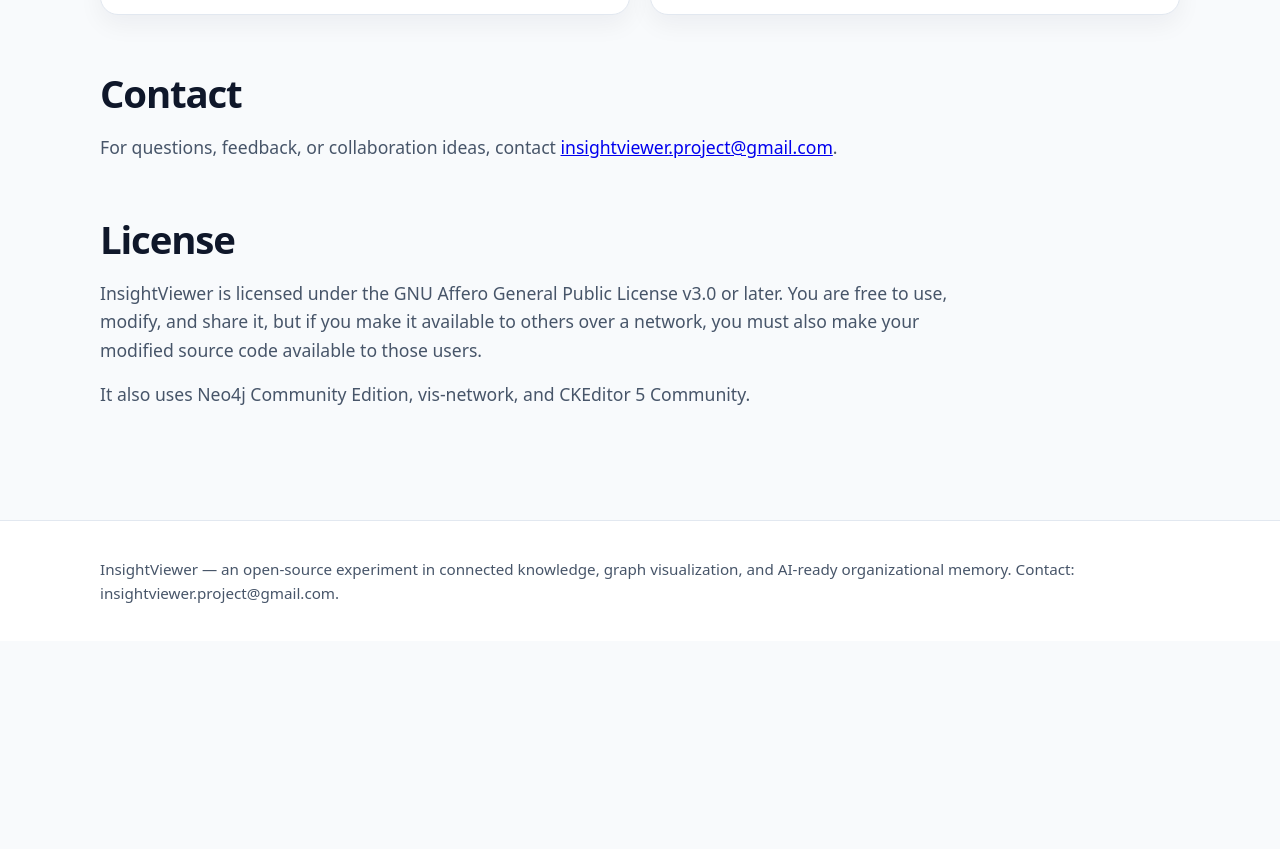
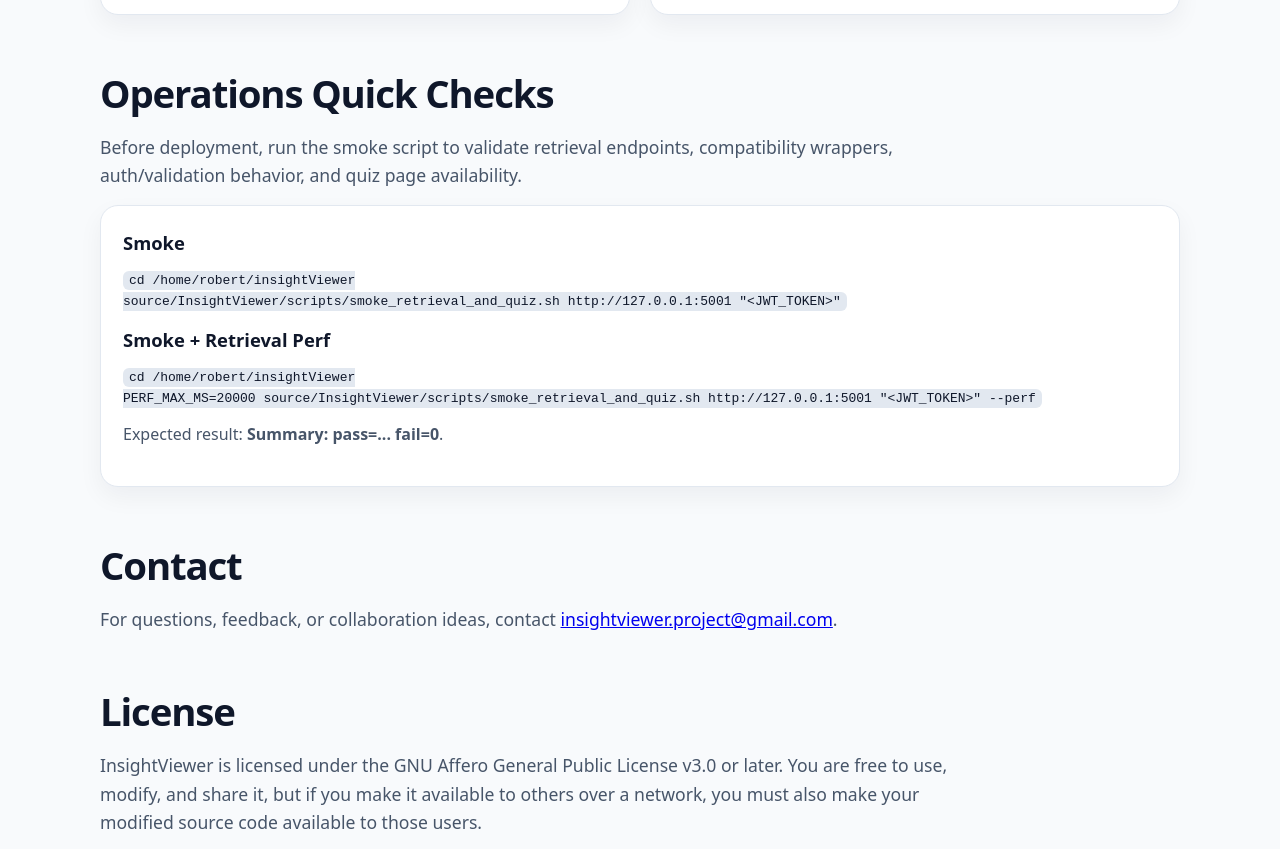
Before and after one commit to rcm72/insightviewer, a website: page source/InsightViewer/docs/index.html in a window 1280 px wide. Shown: the part 3067-3916 px from the top of the page. Before the commit the page ends 3708 px from the top, so only its background shows below. Drawn offline with Linux system fonts and the light colour scheme.

Commit message:
Add operability quick checks and ignore local backups
- Document smoke and perf commands in docs index

- Ignore local backups/ directory to reduce git status noise

```diff
--- a/source/InsightViewer/docs/index.html
+++ b/source/InsightViewer/docs/index.html
@@ -328,6 +328,22 @@
       </section>
 
       <section>
+        <h2>Operations Quick Checks</h2>
+        <p class="intro">
+          Before deployment, run the smoke script to validate retrieval endpoints, compatibility wrappers, auth/validation behavior, and quiz page availability.
+        </p>
+        <div class="card">
+          <h3>Smoke</h3>
+          <pre><code>cd /home/robert/insightViewer
+source/InsightViewer/scripts/smoke_retrieval_and_quiz.sh http://127.0.0.1:5001 "&lt;JWT_TOKEN&gt;"</code></pre>
+          <h3>Smoke + Retrieval Perf</h3>
+          <pre><code>cd /home/robert/insightViewer
+PERF_MAX_MS=20000 source/InsightViewer/scripts/smoke_retrieval_and_quiz.sh http://127.0.0.1:5001 "&lt;JWT_TOKEN&gt;" --perf</code></pre>
+          <p>Expected result: <strong>Summary: pass=... fail=0</strong>.</p>
+        </div>
+      </section>
+
+      <section>
         <h2>Contact</h2>
         <p class="intro">
           For questions, feedback, or collaboration ideas, contact <a href="mailto:insightviewer.project@gmail.com">insightviewer.project@gmail.com</a>.
```
Also changed, not shown: 1 other file.
